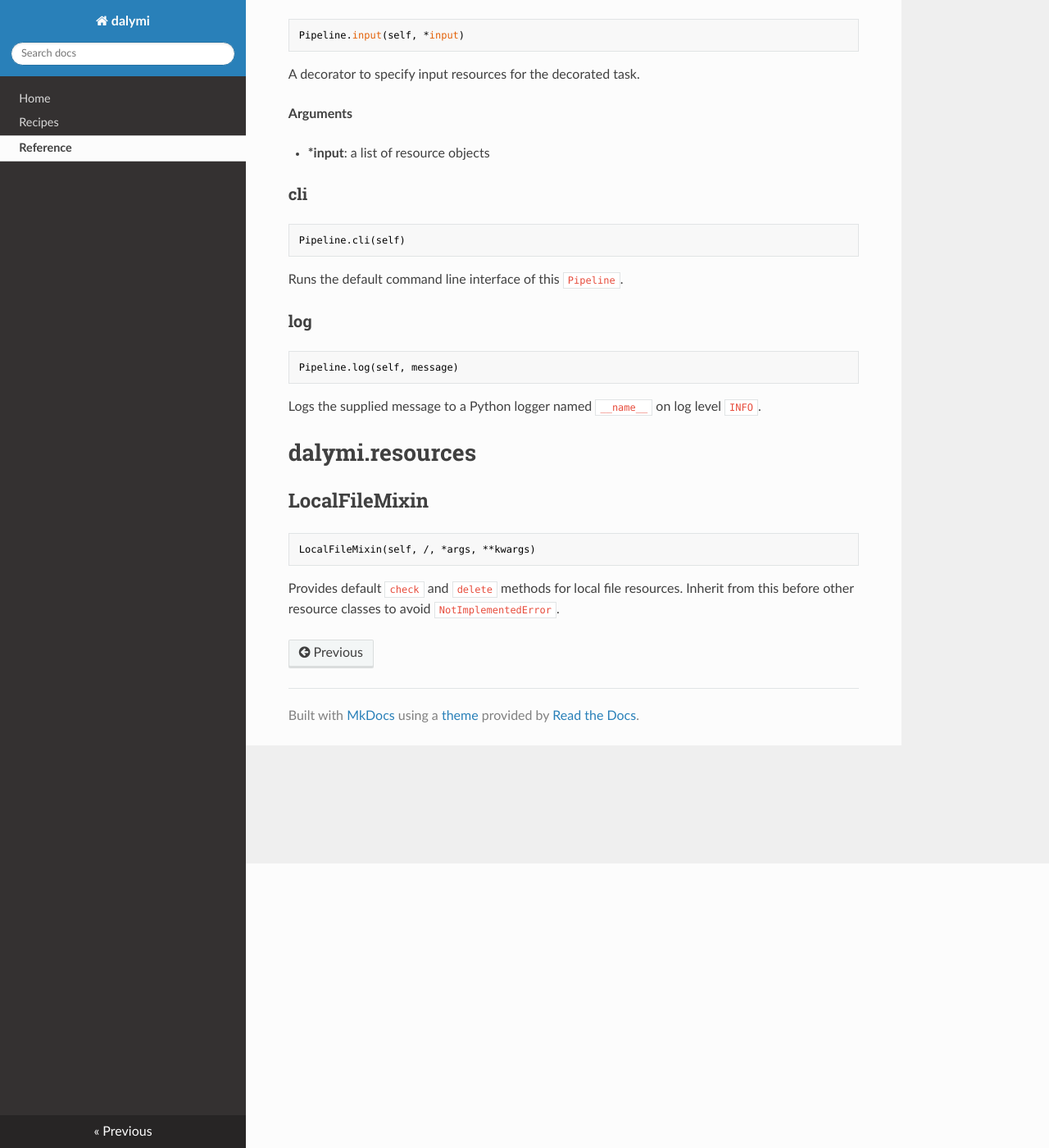
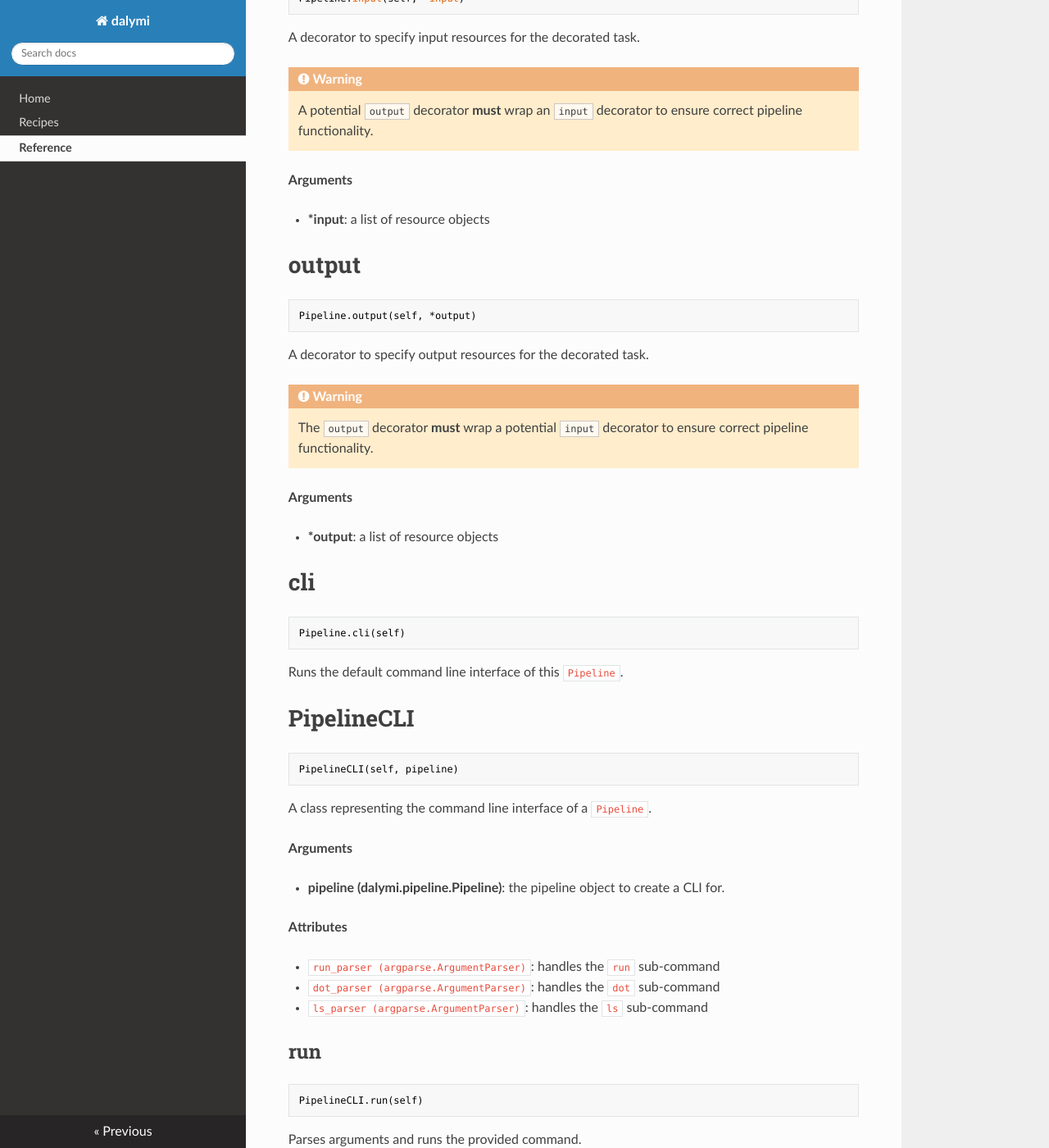
Before and after one commit to joschnitzbauer/dalymi, an MkDocs documentation site: the page built from docs/reference.md, in a window 1280 px wide and 1400 px high, scrolled down 347 px. Shown: the whole window at 82% size. Built offline with MkDocs 1.6.1, drawn with Linux system fonts in a browser that asks for light colours; nearby versions of some CDN libraries; old or Windows-style settings are respelled for this version of MkDocs; some of the changed text lies outside the part shown.

Commit message:
docstrings and docs

````diff
--- a/docs/reference.md
+++ b/docs/reference.md
@@ -9,7 +6,7 @@ Pipeline(self)
 
 The main API to generate dalymi pipelines.
 
-<h3 id="dalymi.pipeline.Pipeline.input">input</h3>
+<h1 id="dalymi.pipeline.Pipeline.input">input</h1>
 
 ```python
 Pipeline.input(self, *input)
@@ -17,11 +14,30 @@ Pipeline.input(self, *input)
 
 A decorator to specify input resources for the decorated task.
 
+!!! warning
+    A potential `output` decorator **must** wrap an `input` decorator to ensure correct pipeline functionality.
+
 __Arguments__
 
 - __*input__: a list of resource objects
 
-<h3 id="dalymi.pipeline.Pipeline.cli">cli</h3>
+<h1 id="dalymi.pipeline.Pipeline.output">output</h1>
+
+```python
+Pipeline.output(self, *output)
+```
+
+A decorator to specify output resources for the decorated task.
+
+!!! warning
+    The `output` decorator **must** wrap a potential `input` decorator to ensure correct pipeline
+    functionality.
+
+__Arguments__
+
+- __*output__: a list of resource objects
+
+<h1 id="dalymi.pipeline.Pipeline.cli">cli</h1>
 
 ```python
 Pipeline.cli(self)
@@ -29,13 +45,31 @@ Pipeline.cli(self)
 
 Runs the default command line interface of this `Pipeline`.
 
-<h3 id="dalymi.pipeline.Pipeline.log">log</h3>
+<h1 id="dalymi.pipeline.PipelineCLI">PipelineCLI</h1>
 
 ```python
-Pipeline.log(self, message)
+PipelineCLI(self, pipeline)
 ```
 
-Logs the supplied message to a Python logger named `__name__` on log level `INFO`.
+A class representing the command line interface of a `Pipeline`.
+
+__Arguments__
+
+- __pipeline (dalymi.pipeline.Pipeline)__: the pipeline object to create a CLI for.
+
+__Attributes__
+
+- `run_parser (argparse.ArgumentParser)`: handles the `run` sub-command
+- `dot_parser (argparse.ArgumentParser)`: handles the `dot` sub-command
+- `ls_parser (argparse.ArgumentParser)`: handles the `ls` sub-command
+
+<h2 id="dalymi.pipeline.PipelineCLI.run">run</h2>
+
+```python
+PipelineCLI.run(self)
+```
+
+Parses arguments and runs the provided command.
 
 <h1 id="dalymi.resources">dalymi.resources</h1>
 
@@ -48,3 +82,12 @@ LocalFileMixin(self, /, *args, **kwargs)
 
 Provides default `check` and `delete` methods for local file resources.
 Inherit from this before other resource classes to avoid `NotImplementedError`.
+
+<h3 id="dalymi.resources.LocalFileMixin.makedirs">makedirs</h3>
+
+```python
+LocalFileMixin.makedirs(self, path)
+```
+
+Convenience method to recursively create directories for a path if it does not exist.
+Could be called, for example, in the `save` method of a sub-class.
````
Also changed, not shown: other parts of docs/reference.md (+1 -4 lines), docs/README.md (+1 -1 lines), docs/index.md (+3 -0 lines), docs/recipes.md (+3 -5 lines), 2 other files.
